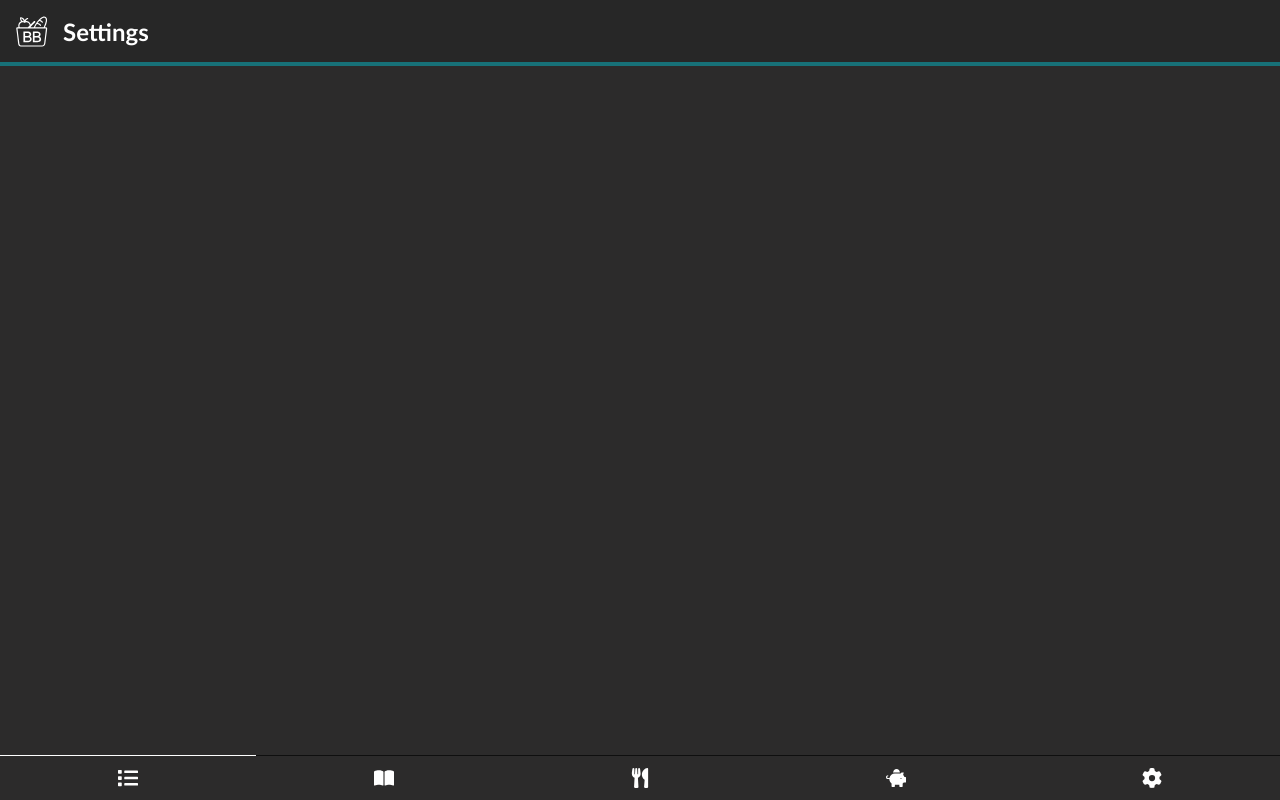
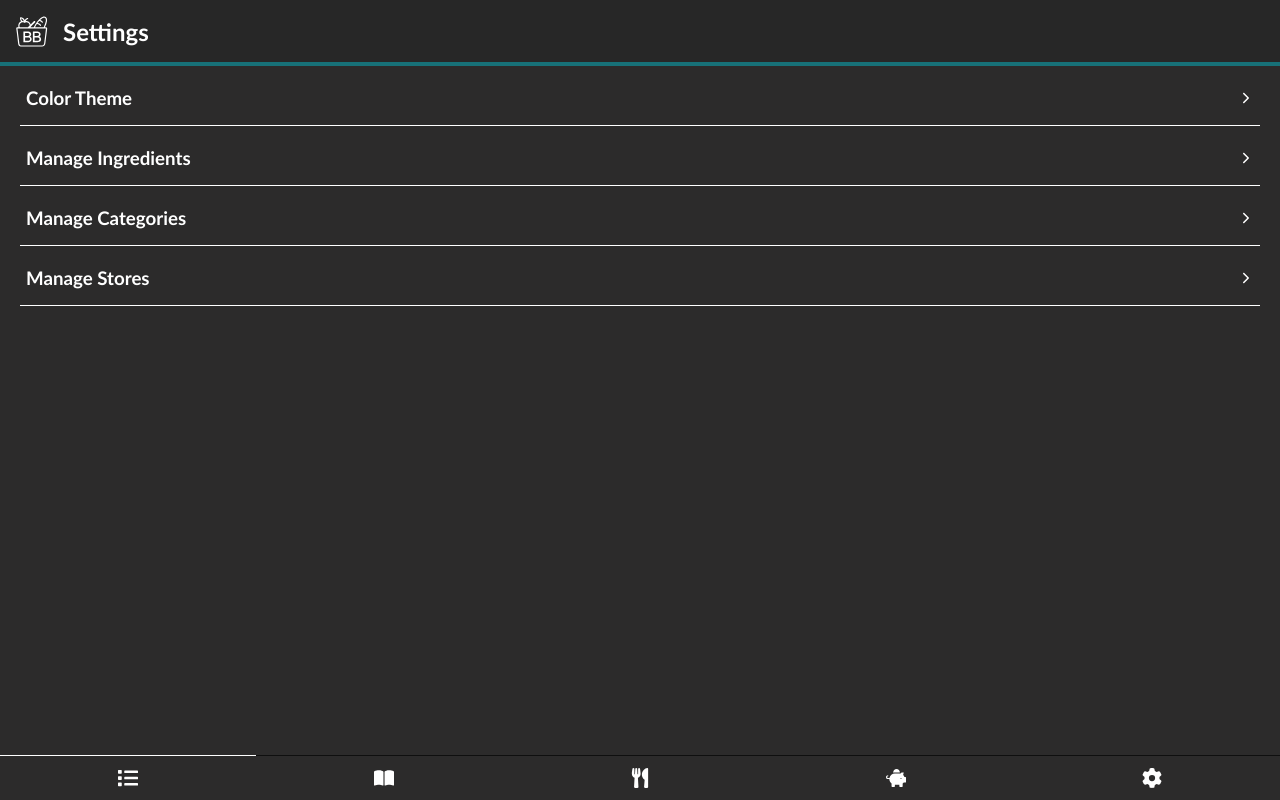
Before and after one commit to LukaEaton/bodegabox, a React (Vite) app in the folder bodegabox-web/: page /settings in a window 1280 px wide. Built offline with nearby package versions, Linux system fonts and the light colour scheme; no server answers.

Commit message:
started settings page, added flipped option to accordion and startclose, added x button for dropdownselect, added useLocation() for persistent tab consistency

```diff
--- a/bodegabox-web/src/components/Accordian.tsx
+++ b/bodegabox-web/src/components/Accordian.tsx
@@ -6,10 +6,12 @@ type AccordionProps = {
   children: React.ReactNode;
   forceExpand?: boolean | null;
   style? : React.CSSProperties;
+  flipped? : boolean;
+  startClosed?: boolean;
 };
 
-export function Accordion({ title, children, forceExpand, style }: AccordionProps) {
-  const [open, setOpen] = useState(true);
+export function Accordion({ title, children, forceExpand, style, flipped, startClosed }: AccordionProps) {
+  const [open, setOpen] = useState(startClosed ? false: true);
 
   useEffect(() => {
     if (forceExpand != null) {
@@ -30,12 +32,23 @@ export function Accordion({ title, children, forceExpand, style }: AccordionProp
                 fontWeight: "bold",
                 display: "flex",
                 gap: "5px",
-                alignItems: "center"
+                alignItems: "center",
+                justifyContent: flipped ? "space-between" : "normal"
             }}
             onClick={() => setOpen((o) => !o)}
         >
-            <IoIosArrowForward style={open ? { transform: "rotate(90deg)"} : {}}/>
-            <h3 style={{ margin: "0px" }}>{title}</h3>
+          { flipped ?
+            <>
+              <h3 style={{ margin: "0px" }}>{title}</h3>
+              <IoIosArrowForward style={open ? { transform: "rotate(90deg)"} : {}}/>
+            </>
+            :
+            <>
+              <IoIosArrowForward style={open ? { transform: "rotate(90deg)"} : {}}/>
+              <h3 style={{ margin: "0px" }}>{title}</h3>
+            </>
+
+          }
         </button>
       </div>
       {open && (
--- a/bodegabox-web/src/components/DropdownSelect.tsx
+++ b/bodegabox-web/src/components/DropdownSelect.tsx
@@ -1,6 +1,7 @@
 import { useState, useRef, useEffect } from "react";
 import { Option } from "../types";
 import { IoIosArrowDown } from "react-icons/io";
+import { FaTimes } from "react-icons/fa";
 
 type DropdownSelectProps = {
   options: Option[];
@@ -49,7 +50,10 @@ export function DropdownSelect({ options, value, onChange, placeholder = "Select
         }}
       >
         {options.find(opt => opt.value == value)?.label || placeholder}
-        <IoIosArrowDown style={open ? { transform: "rotate(180deg)" } : {}} />
+        <div style={{ display: "flex", gap: "5px" }}>
+          <FaTimes className="dropdown-close" onClick={() => {setOpen(false); onChange(null);}}/>
+          <IoIosArrowDown style={open ? { transform: "rotate(180deg)" } : {}} />
+        </div>
       </button>
       {open && (
         <div
--- a/bodegabox-web/src/components/Navigation.tsx
+++ b/bodegabox-web/src/components/Navigation.tsx
@@ -1,4 +1,4 @@
-import { useNavigate } from 'react-router-dom';
+import { useNavigate, useLocation } from 'react-router-dom';
 import { useState } from 'react';
 import { FaList, FaPiggyBank, FaUtensils } from 'react-icons/fa';
 import { FaBookOpen, FaGear } from "react-icons/fa6";
@@ -6,7 +6,8 @@ import { FaBookOpen, FaGear } from "react-icons/fa6";
 export function Navigation() {
 
     const navigate = useNavigate();
-    const [ activeTab, setActiveTab ] = useState(1);
+    const location = useLocation();
+    const [ activeTab, setActiveTab ] = useState(location.state?.activeTab || 1);
 
     const tabsData = [
         { id: 1, label: 'Shopping List', path: '/list' },
@@ -37,7 +38,10 @@ export function Navigation() {
         <button
             key={tab.id}
             className={activeTab === tab.id ? 'active' : ''}
-            onClick={() => { setActiveTab(tab.id); navigate(tab.path); }}
+            onClick={() => {
+                setActiveTab(tab.id);
+                navigate(tab.path, { state: { activeTab: tab.id}});
+            }}
         >{renderTabIcon(tab.label)}</button>
     ));
 
--- a/bodegabox-web/src/styles.css
+++ b/bodegabox-web/src/styles.css
@@ -130,6 +130,14 @@ nav button.active {
     color: #ff4d4d;
 }
 
+.dropdown-close {
+    cursor: pointer;
+}
+
+.dropdown-close:hover {
+    color: #ff4d4d;
+}
+
 .add-button {
     display: flex;
     align-items: center;
@@ -191,3 +199,20 @@ nav button.active {
   from { width: 100%; }
   to { width: 0%; }
 }
+
+.accordion-list {
+    margin: 0;
+    padding: 10px 25px;
+    display: flex;
+    flex-direction: column;
+    gap: 10px;
+}
+
+.settings-body > div {
+    border-bottom: 1px solid white;
+    padding-bottom: 15px
+}
+
+.accordion-option {
+    list-style-type: none;
+}
--- a/bodegabox-web/src/views/SettingsPage.tsx
+++ b/bodegabox-web/src/views/SettingsPage.tsx
@@ -1,7 +1,36 @@
-import { TabHeader } from "../components";
+import { Accordion, TabHeader } from "../components";
 
 export function SettingsPage() {
     return (
-        <TabHeader title="Settings" />
+        <>
+            <TabHeader title="Settings" />
+            <div className="settings-body" style={{ padding: "20px" }}>
+                <Accordion title="Color Theme" flipped={true} style={{ marginBottom: "20px" }} startClosed={true}>
+                    <ul className="accordion-list">
+                        <li className="accordion-option">Dark/Light Mode</li>
+                        <li className="accordion-option">Secondary Color</li>
+                    </ul>
+                </Accordion>
+                <Accordion title="Manage Ingredients" flipped={true} style={{ marginBottom: "20px" }} startClosed={true}>
+                    <ul className="accordion-list">
+                        <li className="accordion-option">Add Ingredient</li>
+                        <li className="accordion-option">Edit/Delete Ingredient</li>
+                    </ul>
+                </Accordion>
+                <Accordion title="Manage Categories" flipped={true} style={{ marginBottom: "20px" }} startClosed={true}>
+                    <ul className="accordion-list">
+                        <li className="accordion-option">Add Category</li>
+                        <li className="accordion-option">Edit/Delete Category</li>
+                    </ul>
+                </Accordion>
+                <Accordion title="Manage Stores" flipped={true} style={{ marginBottom: "20px" }} startClosed={true}>
+                    <ul className="accordion-list">
+                        <li className="accordion-option">Add Store</li>
+                        <li className="accordion-option">Edit/Delete Store</li>
+                    </ul>
+                </Accordion>
+            </div>
+        </>
+
     );
 }
```
